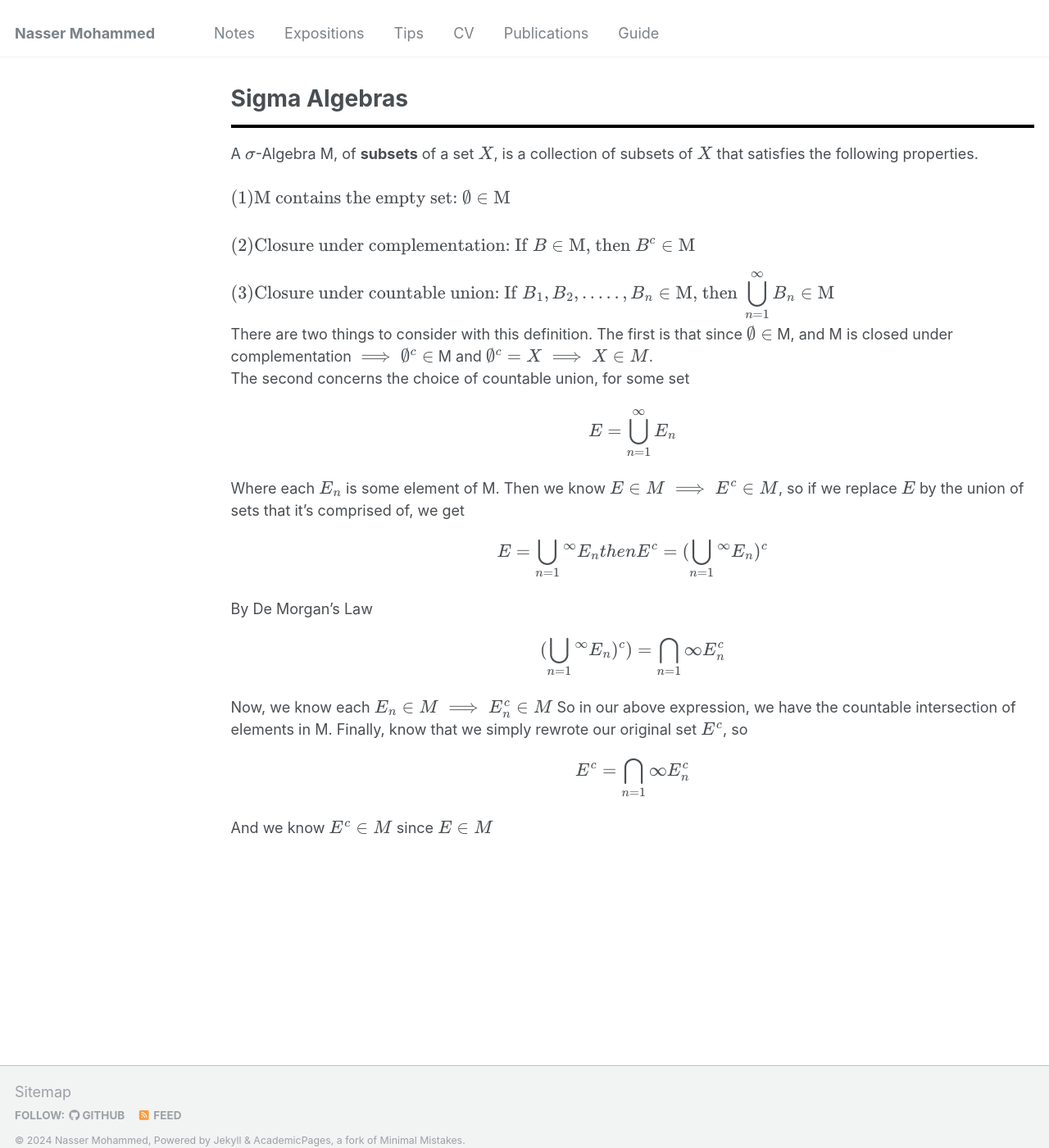
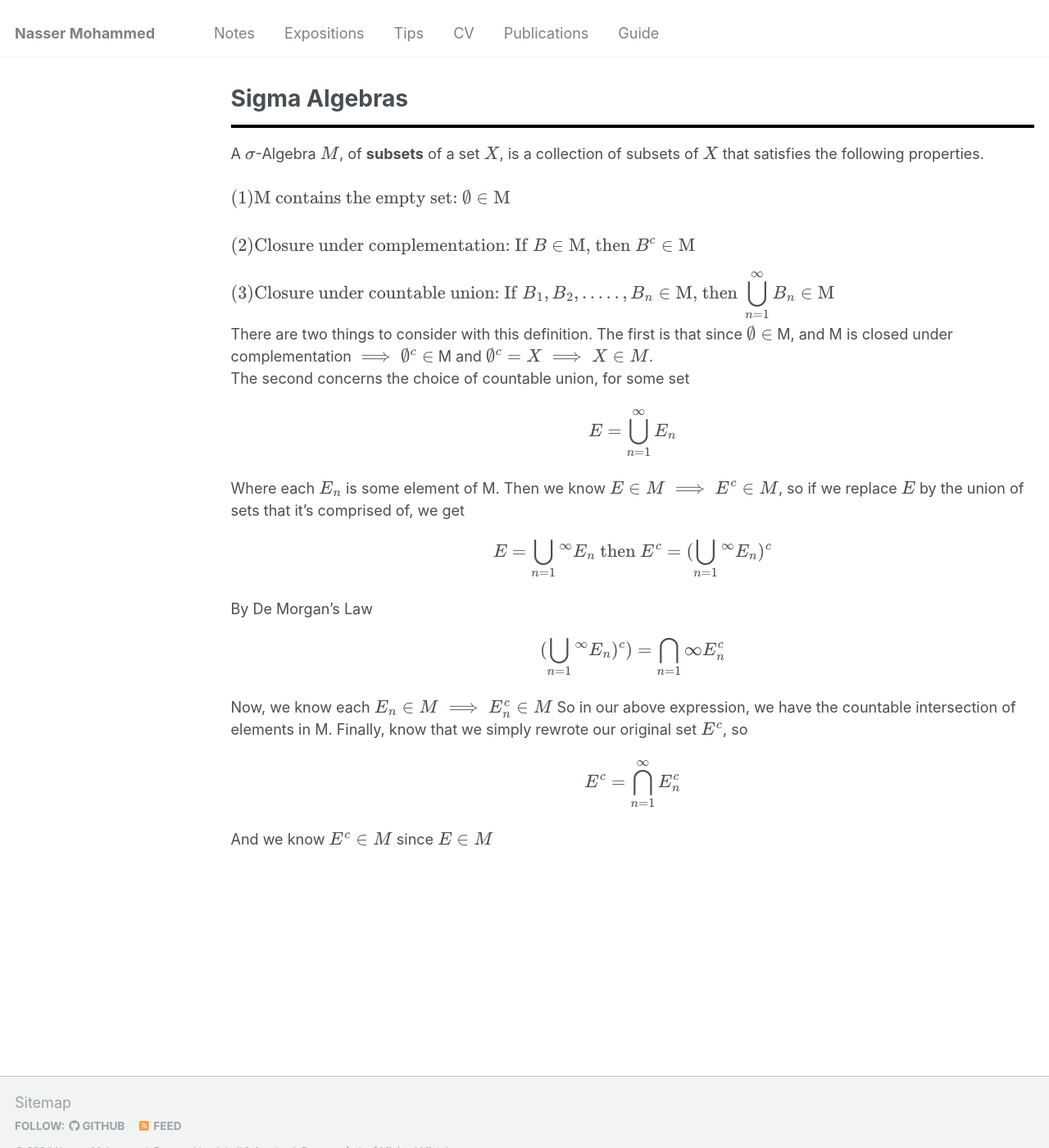
Before and after one commit to Nasser-Mohammed/Nasser-Mohammed.github.io, a Jekyll site: the page built from _pages/notes/analysis/sigmaAlgebras.md, in a window 1280 px wide and 1400 px high. Shown: the whole window at 82% size. Built offline with Jekyll 4.4.1, drawn with Linux system fonts in a browser that asks for light colours.

Commit message:
Update sigmaAlgebras.md

```diff
--- a/_pages/notes/analysis/sigmaAlgebras.md
+++ b/_pages/notes/analysis/sigmaAlgebras.md
@@ -5,7 +5,7 @@ permalink: /notes/analysis/sigmaAlgebras/
 author_profile: false
 ---
 <hr style="border: 2px solid black;">
-A \\(\sigma\\)-Algebra M, of **subsets** of a set \\(X\\), is a collection of subsets of \\(X\\) that satisfies the following properties.
+A \\(\sigma\\)-Algebra \\(M\\), of **subsets** of a set \\(X\\), is a collection of subsets of \\(X\\) that satisfies the following properties.
 $$
 \begin{align}
 \\
@@ -20,6 +20,6 @@ $$
 There are two things to consider with this definition. The first is that since \\(\emptyset \in\\) M, and M is closed under complementation \\(\implies \emptyset^c \in \\) M and \\(\emptyset^c = X \implies X \in M\\). \
 The second concerns the choice of countable union, for some set
 \\[E = \bigcup_{n = 1}^{\infty}E_n\\] Where each \\(E_n\\) is some element of M. Then we know \\(E \in M \implies E^c \in M\\), so if we replace \\(E\\) by the union of sets that it's comprised of, we get
-\\[E = \bigcup_{n = 1}{^\infty}E_n \{ then } E^c = (\bigcup_{n = 1}{^\infty}E_n)^c\\]
+\\[E = \bigcup_{n = 1}{^\infty}E_n \text{ then } E^c = (\bigcup_{n = 1}{^\infty}E_n)^c\\]
 By De Morgan's Law \\[(\bigcup_{n = 1}{^\infty}E_n)^c) = \bigcap_{n = 1}{\infty}E_n^c\\]
-Now, we know each \\(E_n \in M \implies E_n^c \in M\\) So in our above expression, we have the countable intersection of elements in M. Finally, know that we simply rewrote our original set \\(E^c\\), so \\[E^c = \bigcap_{n = 1}{\infty}E_n^c\\] And we know \\(E^c \in M\\) since \\(E \in M\\)
+Now, we know each \\(E_n \in M \implies E_n^c \in M\\) So in our above expression, we have the countable intersection of elements in M. Finally, know that we simply rewrote our original set \\(E^c\\), so \\[E^c = \bigcap_{n = 1}^{\infty}E_n^c\\] And we know \\(E^c \in M\\) since \\(E \in M\\)
```
